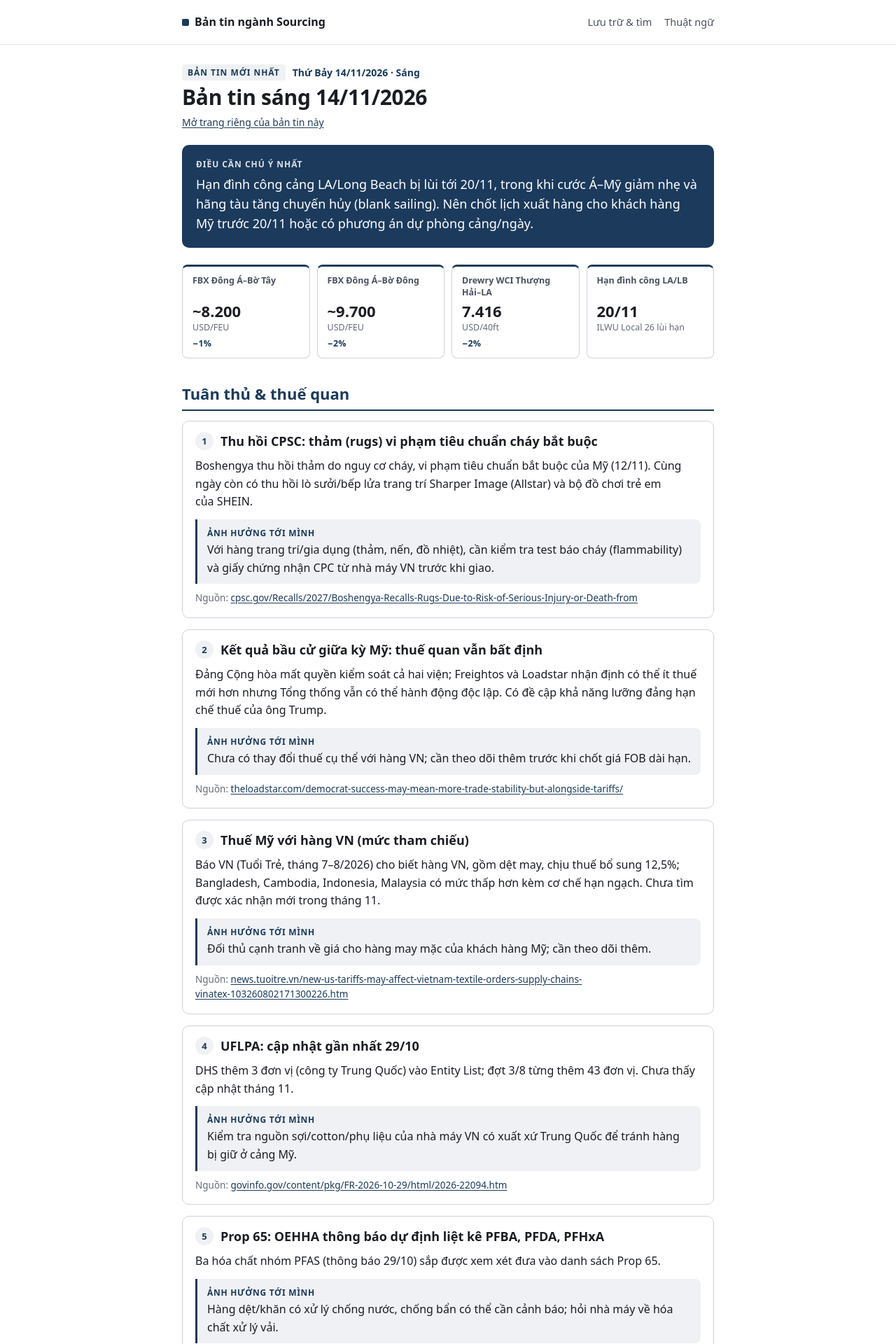
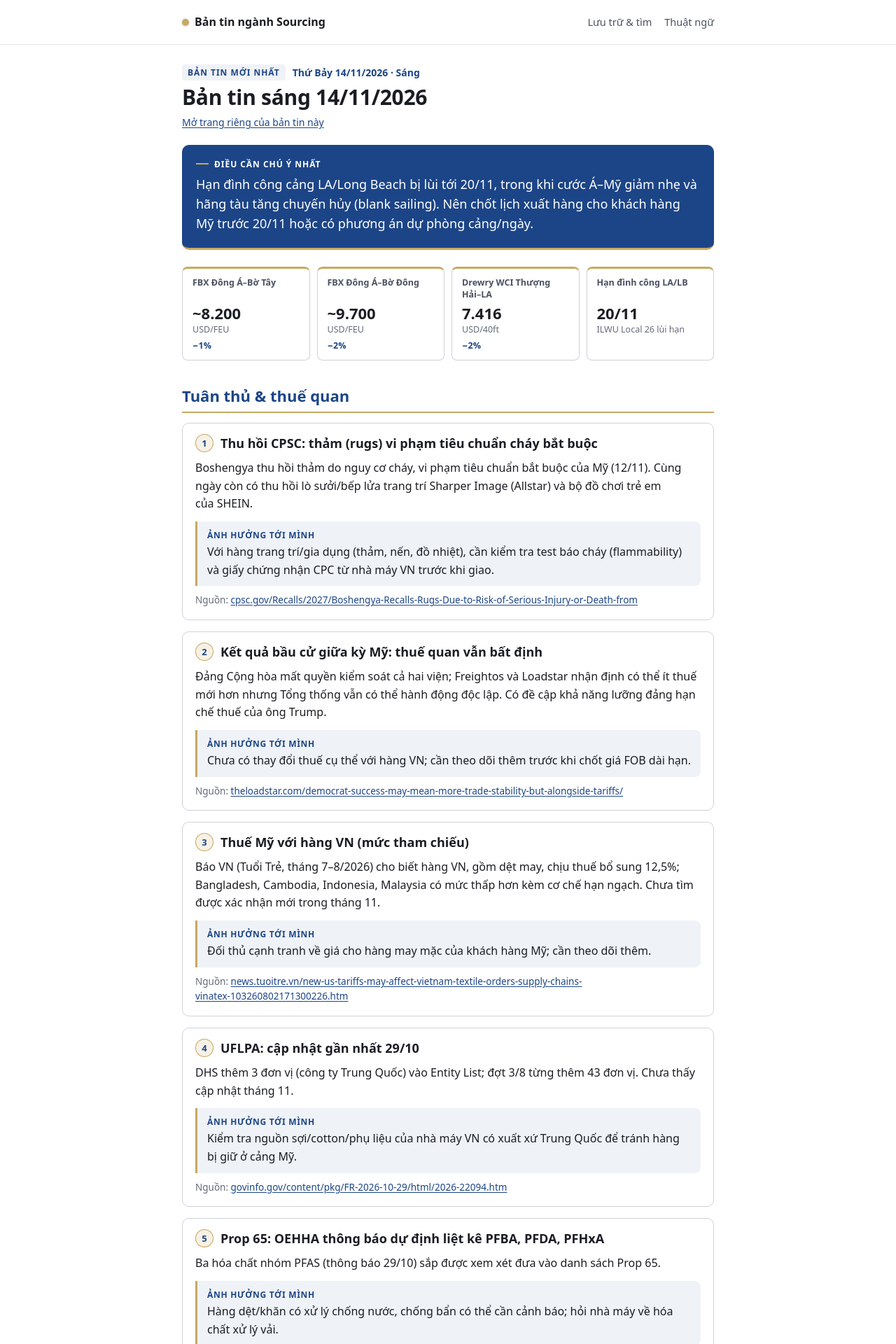
Before and after one commit to hannynguyen2015-sys/ban-tin-sourcing, a Jekyll site: the page built from index.html, in a window 1280 px wide. Shown: the top 1920 px of the page at 70% size. Built offline with Jekyll 4.4.1, drawn with Linux system fonts in a browser that asks for light colours.

Commit message:
Doi tong mau website
Co-Authored-By: Claude Haiku 5.5 <noreply@anthropic.com>
Claude-Session: https://claude.ai/code/session_0153tqP4YkuBmQwUxyVdFgN1

```diff
--- a/assets/css/site.css
+++ b/assets/css/site.css
@@ -1,15 +1,23 @@
-/* Bản tin ngành Sourcing. Mọi màu là token đo từ bản tin 14/11; không thêm màu mới. */
+/* Bản tin ngành Sourcing. Màu thương hiệu: navy #1C4587 (chính) + vàng #C9A862 (nhấn).
+   Vàng chỉ làm viền, gạch, nền chip; không làm chữ trên nền sáng (vàng/trắng 2.27:1). Tương phản đo 2026-11-14. */
 :root {
-  --accent: #1B3A5C;
-  --accent-subtle: #eff1f4;                                  /* navy 7% trên nền trang (dự phòng) */
-  --accent-subtle: color-mix(in srgb, var(--accent) 7%, var(--page));
+  --brand-navy: #1C4587;
+  --brand-gold: #C9A862;
+
+  --accent: var(--brand-navy);        /* chữ nhấn, link, tiêu đề nhóm: 9.33:1 trên trắng */
+  --accent-subtle: #eff2f7;           /* navy 7% trên nền trắng: nền khung ảnh hưởng, chip */
+  --gold: var(--brand-gold);          /* viền, gạch chân tiêu đề nhóm, vạch nhãn (đồ hoạ, không phải chữ) */
+  --num-bg: #f6f1e6;                  /* vàng 16% trên trắng: nền số thứ tự */
+  --num-fg: var(--brand-navy);        /* số thứ tự: 8.28:1 trên --num-bg */
+  --key-bg: var(--brand-navy);        /* khung "Điều cần chú ý nhất", cả hai chế độ */
+  --on-key: #fff;                     /* 9.33:1 trên navy */
+
   --page: #fff;
   --card: #fff;
-  --sunken: #f4f5f7;
-  --text: #1a1d23;
-  --text-2: #4a5160;
-  --text-3: #646b79;
-  --on-accent: #fff;
+  --sunken: #f4f5f8;
+  --text: #1a1d23;                    /* 16.9:1 */
+  --text-2: #4a5160;                  /* 7.96:1 */
+  --text-3: #646b79;                  /* 5.36:1 trên thẻ, 4.77:1 trên --accent-subtle */
   --border: #cdd2da;
   --border-subtle: #e3e6eb;
 
@@ -21,17 +29,18 @@
 }
 @media (prefers-color-scheme: dark) {
   :root {
-    --accent: #8fb4ee;
-    --accent-subtle: #1c2a40;
-    --page: #14161a;
-    --card: #1b1e24;
-    --sunken: #0f1013;
-    --text: #eceef2;
-    --text-2: #b4bac6;
-    --text-3: #8f97a6;
-    --on-accent: #14161a;
-    --border: #363b46;
-    --border-subtle: #262a32;
+    --accent: #8bade4;                /* navy làm sáng cùng sắc độ (217°): 7.32:1 trên thẻ */
+    --accent-subtle: #1a2e4f;         /* navy 40% trên thẻ tối */
+    --num-bg: #1a2e4f;
+    --num-fg: var(--brand-gold);      /* vàng trên navy tối: 6:1 */
+    --page: #11151c;
+    --card: #181e29;
+    --sunken: #0c1016;
+    --text: #eceef2;                  /* 15.75:1 */
+    --text-2: #b4bac6;                /* 8.58:1 */
+    --text-3: #8f97a6;                /* 5.69:1 trên thẻ, 4.62:1 trên --accent-subtle */
+    --border: #313b4d;
+    --border-subtle: #232b38;
   }
 }
 
@@ -57,7 +66,7 @@ p { text-wrap: pretty; }
 .site-head { border-bottom: 1px solid var(--border-subtle); background: var(--page); }
 .site-head__in { display: flex; flex-wrap: wrap; align-items: center; justify-content: space-between; gap: 6px 20px; padding-top: 14px; padding-bottom: 14px; }
 .site-name { font-weight: 700; font-size: 16px; color: var(--text); text-decoration: none; }
-.site-name::before { content: ""; display: inline-block; width: 10px; height: 10px; margin-right: 8px; border-radius: 2px; background: var(--accent); }
+.site-name::before { content: ""; display: inline-block; width: 10px; height: 10px; margin-right: 8px; border-radius: 50%; background: var(--gold); box-shadow: 0 0 0 2px var(--accent-subtle); }
 .site-nav { display: flex; gap: 18px; font-size: 14.5px; }
 .site-nav a { color: var(--text-2); text-decoration: none; padding: 6px 0; }
 .site-nav a:hover, .site-nav a[aria-current] { color: var(--accent); text-decoration: underline; }
@@ -76,8 +85,9 @@ main.wrap { padding-top: 28px; padding-bottom: 40px; }
 .bt-perma { margin: 6px 0 0; font-size: 14px; }
 
 /* Điều cần chú ý nhất */
-.key { margin: 0 0 24px; padding: 18px 20px 20px; border-radius: var(--radius); background: var(--accent); color: var(--on-accent); }
-.key__lab { margin: 0 0 6px; font-size: 12px; font-weight: 700; letter-spacing: .08em; text-transform: uppercase; opacity: .85; }
+.key { margin: 0 0 24px; padding: 18px 20px 20px; border-radius: var(--radius); background: var(--key-bg); color: var(--on-key); border-bottom: 3px solid var(--gold); }
+.key__lab { margin: 0 0 6px; display: flex; align-items: center; gap: 8px; font-size: 12px; font-weight: 700; letter-spacing: .08em; text-transform: uppercase; }
+.key__lab::before { content: ""; width: 18px; height: 2px; background: var(--gold); }
 .key__txt { margin: 0; font-size: 18px; line-height: 1.55; font-weight: 500; }
 .key a { color: inherit; }
 
@@ -88,7 +98,7 @@ main.wrap { padding-top: 28px; padding-bottom: 40px; }
 @media (max-width: 720px) { .kpis { grid-template-columns: repeat(2, minmax(0, 1fr)); } }
 .kpi {
   padding: 12px 14px; background: var(--card); border: 1px solid var(--border);
-  border-top: 3px solid var(--accent); border-radius: var(--radius-sm); line-height: 1.35;
+  border-top: 3px solid var(--gold); border-radius: var(--radius-sm); line-height: 1.35;
 }
 .kpi p { margin: 0; }
 .kpi__k { font-size: 12.5px; font-weight: 600; color: var(--text-2); min-height: 2.7em; }
@@ -99,7 +109,7 @@ main.wrap { padding-top: 28px; padding-bottom: 40px; }
 /* Nhóm tin */
 .sec { margin: 0 0 36px; }
 .sec > h2 {
-  margin: 0 0 14px; padding-bottom: 8px; border-bottom: 2px solid var(--accent);
+  margin: 0 0 14px; padding-bottom: 8px; border-bottom: 2px solid var(--gold);
   font-size: 22px; font-weight: 700; color: var(--accent);
 }
 .intro { margin-bottom: 24px; }
@@ -112,14 +122,15 @@ main.wrap { padding-top: 28px; padding-bottom: 40px; }
 .card__n {
   flex: none; min-width: 26px; height: 26px; padding: 0 6px; border-radius: 13px;
   display: inline-flex; align-items: center; justify-content: center;
-  font-size: 13px; font-weight: 700; background: var(--accent-subtle); color: var(--accent);
+  font-size: 13px; font-weight: 700; background: var(--num-bg); color: var(--num-fg);
+  box-shadow: inset 0 0 0 1px var(--gold);
   transform: translateY(-2px);
 }
 .card > p { margin: 0 0 12px; }
 .card ul, .card ol { margin: 0 0 12px; padding-left: 22px; }
 .impact {
   margin: 0 0 10px; padding: 10px 14px; background: var(--accent-subtle);
-  border-left: 3px solid var(--accent); border-radius: 0 var(--radius-sm) var(--radius-sm) 0;
+  border-left: 3px solid var(--gold); border-radius: 0 var(--radius-sm) var(--radius-sm) 0;
 }
 .impact p { margin: 0; font-weight: 500; }
 .impact p + p { margin-top: 6px; }
@@ -154,11 +165,11 @@ main.wrap { padding-top: 28px; padding-bottom: 40px; }
 .pager__a > span:first-child { font-size: 13px; font-weight: 700; color: var(--accent); }
 .pager__a .ngay { font-size: 14px; color: var(--text-2); }
 .pager__a--next { grid-column: 2; text-align: right; }
-.pager__a:hover { border-color: var(--accent); }
+.pager__a:hover { border-color: var(--gold); }
 .back { font-size: 14px; }
 
 /* Lưu trữ */
-.archive { margin-top: 48px; padding-top: 28px; border-top: 2px solid var(--accent); }
+.archive { margin-top: 48px; padding-top: 28px; border-top: 2px solid var(--gold); }
 .archive__h { margin: 0 0 14px; font-size: 24px; font-weight: 750; }
 .search { margin: 0 0 20px; }
 .search__lab { display: block; margin-bottom: 6px; font-size: 13px; font-weight: 700; color: var(--text-2); }
```
